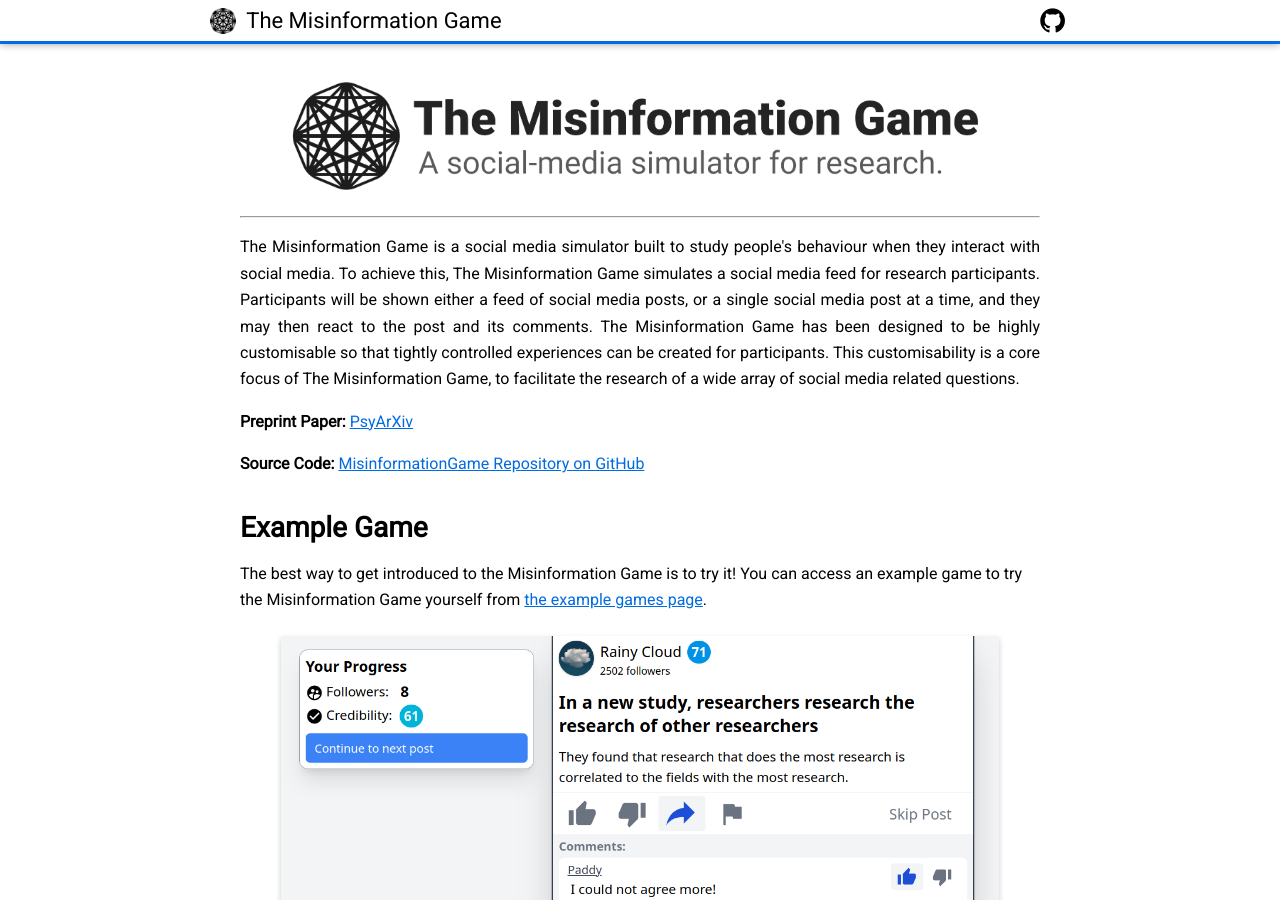
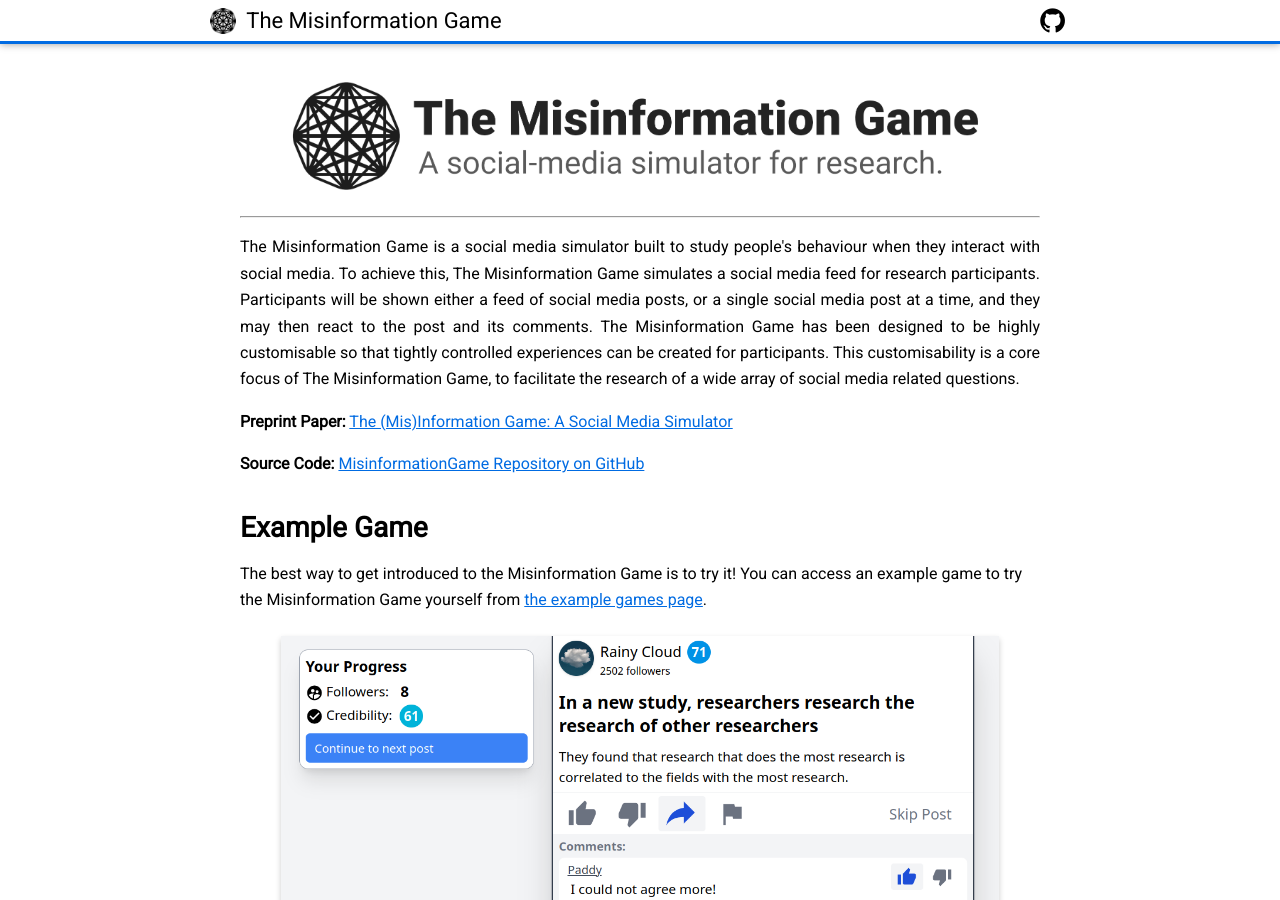
Before and after one commit to beekewardin/themisinformationgame.github.io, a Jekyll site: the page built from Home.md, in a window 1280 px wide and 900 px high. Built offline with Jekyll 4.4.1, drawn with Linux system fonts in a browser that asks for light colours; nearby versions of some CDN libraries; our own code applies the rules of GitHub Pages for plain Markdown files.

Commit message:
Give the name of the paper instead of 'PsyArXiv'

```diff
--- a/Home.md
+++ b/Home.md
@@ -25,7 +25,7 @@
     related questions.
 </p>
 
-**Preprint Paper:** [PsyArXiv](https://psyarxiv.com/628wc/)
+**Preprint Paper:** [The (Mis)Information Game: A Social Media Simulator](https://psyarxiv.com/628wc/)
 
 **Source Code:** [MisinformationGame Repository on GitHub](https://github.com/TheMisinformationGame/MisinformationGame)
 
```
